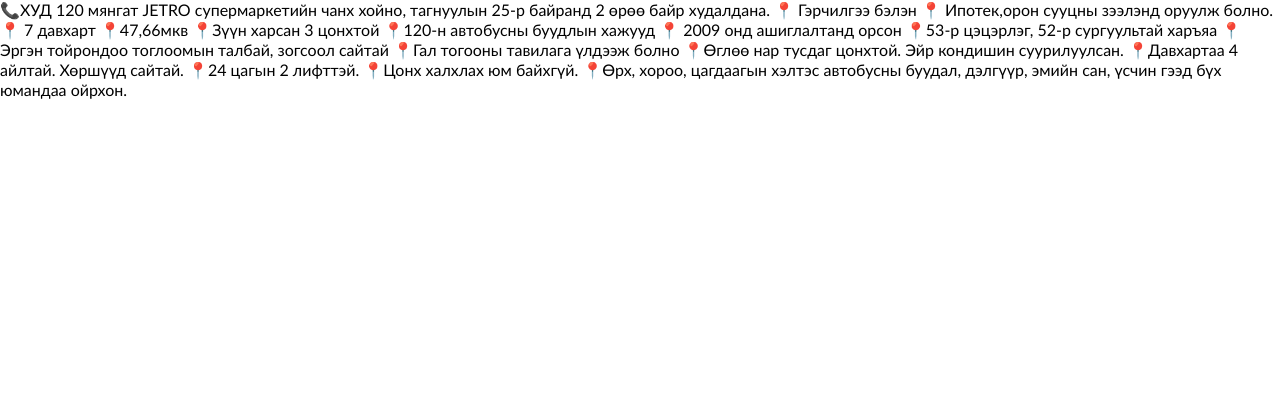
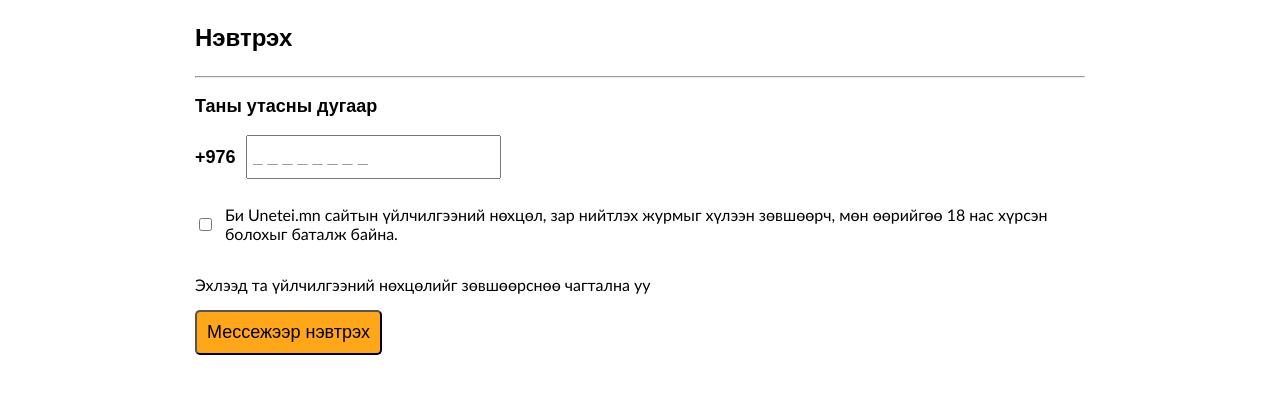
Before and after one commit to Todbayar/Unetei-Web, a PHP site: page /index.php?page=login in a window 1280 px wide. Shown: the part 70-464 px from the top of the page. Run offline with PHP 8.4, Linux system fonts and the light colour scheme; some libraries are stand-ins or nearby versions.

Commit message:
login form хийгдэв

```diff
--- a/index.php
+++ b/index.php
@@ -5,6 +5,8 @@
 		<title>Unetei</title>
 		<meta name="viewport" content="width=device-width, initial-scale=1.0">
 		<script src="jquery-3.6.4.min.js"></script>
+		<script src="misc.js"></script>
+		<link rel="stylesheet" href="main.css">
 		<link rel="stylesheet" href="topbar.css">
 		<link rel="stylesheet" href="buttons.css">
 		<link rel="stylesheet" href="dropdowns.css">
@@ -31,61 +33,24 @@
 	<body>
 		<div class="topbar">
 			<div class="wrap">
-				<img src="icon.png" width="50" height="50" />
-				<div class="title">Unetei</div>
-				<div class="control">
-					<div class="myzar" style="display: flex; align-items: center; height: 70px">
-						<i class="fa-regular fa-user" style="font-size: 24px; color: #FFFFFF"></i>
-						<div id="removable" style="color:#FFFFFF; margin-left: 5px">Миний зарууд</div>
-						<div id="removable" style="color: #339500">Нэвтрэх ба бүртгэл</div>
-						<i id="removable" class="fas fa-angle-down" style="margin-left: 2px; font-size: 12px; color: #339500; margin-top: 4px; margin-right: 20px"></i>
-						<div class="dropdown" style="margin-top: 177px">
-							<div class="button_yellow" align="center">Нэвтрэх</div>
-							<a>Миний зарууд</a>
-							<a>Сайтын тохиргоо</a>
-						</div>
-					</div>
-					<i class="fa-regular fa-star" style="font-size: 24px; color: #FFFFFF; font: normal; margin-left: 10px"></i>
-					<i class="fa-regular fa-comments" style="font-size: 24px; color: #FFFFFF; font: normal; margin-left: 10px"></i>
-					<div class="button_yellow" style="margin-left: 10px">
-						<i class="fa-solid fa-plus"></i>
-						<div id="removable" style="margin-left: 5px">Зар нэмэх</div>
-					</div>
-				</div>
+			<?php include "topbar.php"; ?>
 			</div>
 		</div>
 		<div class="mid">
-			📞ХУД 120 мянгат JETRO супермаркетийн чанх хойно, тагнуулын 25-р байранд 2 өрөө байр худалдана.
-
-📍 Гэрчилгээ бэлэн
-
-📍 Ипотек,орон сууцны зээлэнд оруулж болно.
-
-📍 7 давхарт
-
-📍47,66мкв
-
-📍Зүүн харсан 3 цонхтой
-
-📍120-н автобусны буудлын хажууд
-
-📍 2009 онд ашиглалтанд орсон
-
-📍53-р цэцэрлэг, 52-р сургуультай харъяа
-
-📍Эргэн тойрондоо тоглоомын талбай, зогсоол сайтай
-
-📍Гал тогооны тавилага үлдээж болно
-
-📍Өглөө нар тусдаг цонхтой. Эйр кондишин суурилуулсан.
-
-📍Давхартаа 4 айлтай. Хөршүүд сайтай.
-
-📍24 цагын 2 лифттэй.
-
-📍Цонх халхлах юм байхгүй.
-
-📍Өрх, хороо, цагдаагын хэлтэс автобусны буудал, дэлгүүр, эмийн сан, үсчин гээд бүх юмандаа ойрхон.
+			<div class="wrap">
+			<?php
+			if(isset($_GET["page"])){
+				switch($_GET["page"]){
+					case "login":
+						include "login.php";
+						break;
+				}
+			}
+			else {
+				include "home.php";
+			}
+			?>
+			</div>
 		</div>
 	</body>
 </html>
--- /dev/null
+++ b/login.php
@@ -0,0 +1,24 @@
+<div style="padding-left: 20px; padding-right: 20px; padding-top: 0px; width: 100%">
+	<p style="font: bold 24px Arial">Нэвтрэх</p>
+	<hr/>
+	<p style="font: bold 18px Arial">Таны утасны дугаар</p>
+	<div style="display: flex; align-items: center">
+		<div style="font: bold 18px Arial">+976</div>
+		<input
+			   type="tel"
+			   id="phone"
+			   name="phone"
+			   placeholder="_ _ _ _ _ _ _ _"
+			   pattern="[0-9]{8}"
+			   maxlength="8"
+			   style="margin-left: 10px; height: 30px; padding: 5px; font: bold 18px Arial">
+	</div>
+	<div style="margin-top: 10px; display: flex; align-items: center">
+		<input type="checkbox" id="agree" name="agree" value="agree">
+		<p style="margin-left: 10px">Би Unetei.mn сайтын үйлчилгээний нөхцөл, зар нийтлэх журмыг хүлээн зөвшөөрч, мөн өөрийгөө 18 нас хүрсэн болохыг баталж байна.</p>
+	</div>
+	<div>
+		<p>Эхлээд та үйлчилгээний нөхцөлийг зөвшөөрснөө чагтална уу</p>
+		<button class="button_yellow" type="button" enabled style="font: normal 18px Arial">Мессежээр нэвтрэх</button>
+	</div>
+</div>
--- /dev/null
+++ b/main.css
@@ -0,0 +1,11 @@
+@charset "utf-8";
+
+.wrap {
+	position: relative;
+	margin: auto;
+	width: 100%;
+	height: 100%;
+	display:flex;
+	align-items: center;
+	max-width: 930px;
+}
--- /dev/null
+++ b/misc.js
@@ -0,0 +1,3 @@
+function pagenavigation(page){
+	location.href = "?page=" + page;
+}
--- a/topbar.css
+++ b/topbar.css
@@ -3,16 +3,6 @@
 .topbar {
 	height: 70px;
 	background: #42c200;
-}
-
-.topbar .wrap {
-	position: relative;
-	margin: auto;
-	width: 100%;
-	height: 100%;
-	display:flex;
-	align-items: center;
-	max-width: 930px;
 }
 
 .topbar .wrap img {
--- /dev/null
+++ b/topbar.php
@@ -0,0 +1,21 @@
+<img src="icon.png" width="50" height="50" />
+<div class="title">Unetei</div>
+<div class="control">
+	<div class="myzar" style="display: flex; align-items: center; height: 70px">
+		<i class="fa-regular fa-user" style="font-size: 24px; color: #FFFFFF"></i>
+		<div id="removable" style="color:#FFFFFF; margin-left: 5px">Миний зарууд</div>
+		<div id="removable" style="color: #339500">Нэвтрэх ба бүртгэл</div>
+		<i id="removable" class="fas fa-angle-down" style="margin-left: 2px; font-size: 12px; color: #339500; margin-top: 4px; margin-right: 20px"></i>
+		<div class="dropdown" style="margin-top: 177px; z-index: 1">
+			<div class="button_yellow" align="center" onClick="pagenavigation('login')">Нэвтрэх</div>
+			<a>Миний зарууд</a>
+			<a>Сайтын тохиргоо</a>
+		</div>
+	</div>
+	<i class="fa-regular fa-star" style="font-size: 24px; color: #FFFFFF; font: normal; margin-left: 10px"></i>
+	<i class="fa-regular fa-comments" style="font-size: 24px; color: #FFFFFF; font: normal; margin-left: 10px"></i>
+	<div class="button_yellow" style="margin-left: 10px">
+		<i class="fa-solid fa-plus"></i>
+		<div id="removable" style="margin-left: 5px">Зар нэмэх</div>
+	</div>
+</div>
```
Also changed, not shown: home.php (added, +33 -0 lines).
